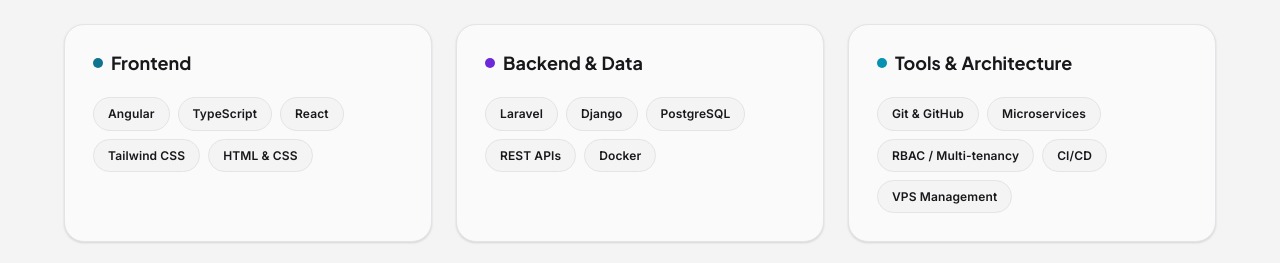
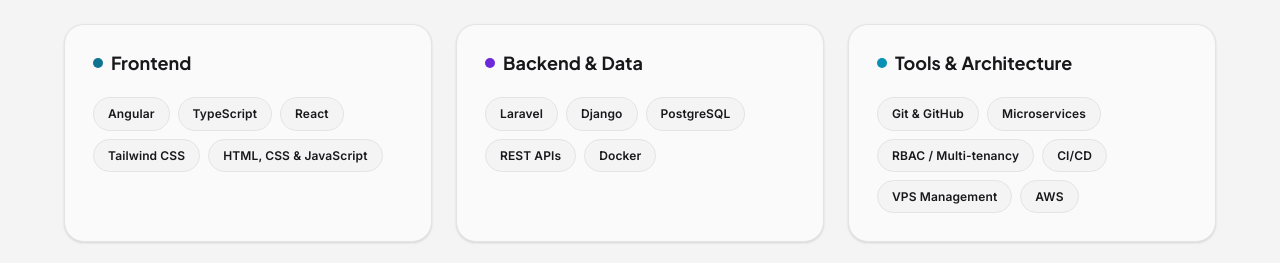
Before and after one commit to mezieb/portfolio1, a website built with Vite: page index.html in a window 1280 px wide. Shown: the part 2000-2263 px from the top of the page. Built offline with nearby package versions, Linux system fonts and the light colour scheme.

Commit message:
Update index.html

```diff
--- a/index.html
+++ b/index.html
@@ -394,7 +394,7 @@
               <li class="tag">TypeScript</li>
               <li class="tag">React</li>
               <li class="tag">Tailwind CSS</li>
-              <li class="tag">HTML &amp; CSS</li>
+              <li class="tag">HTML, CSS &amp; JavaScript</li>
             </ul>
           </div>
           <!-- Backend & Data -->
@@ -424,6 +424,7 @@
               <li class="tag">RBAC / Multi-tenancy</li>
               <li class="tag">CI/CD</li>
               <li class="tag">VPS Management</li>
+              <li class="tag">AWS</li>
             </ul>
           </div>
         </div>
```
